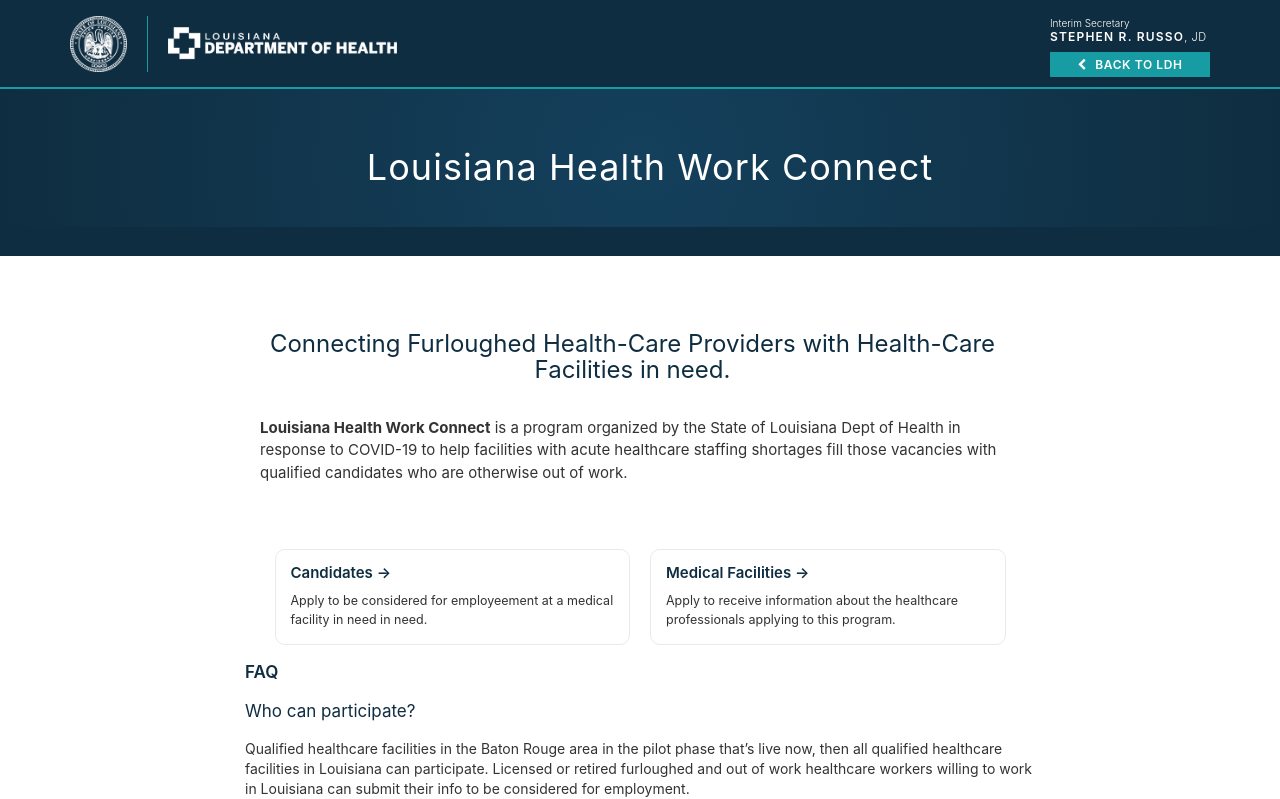
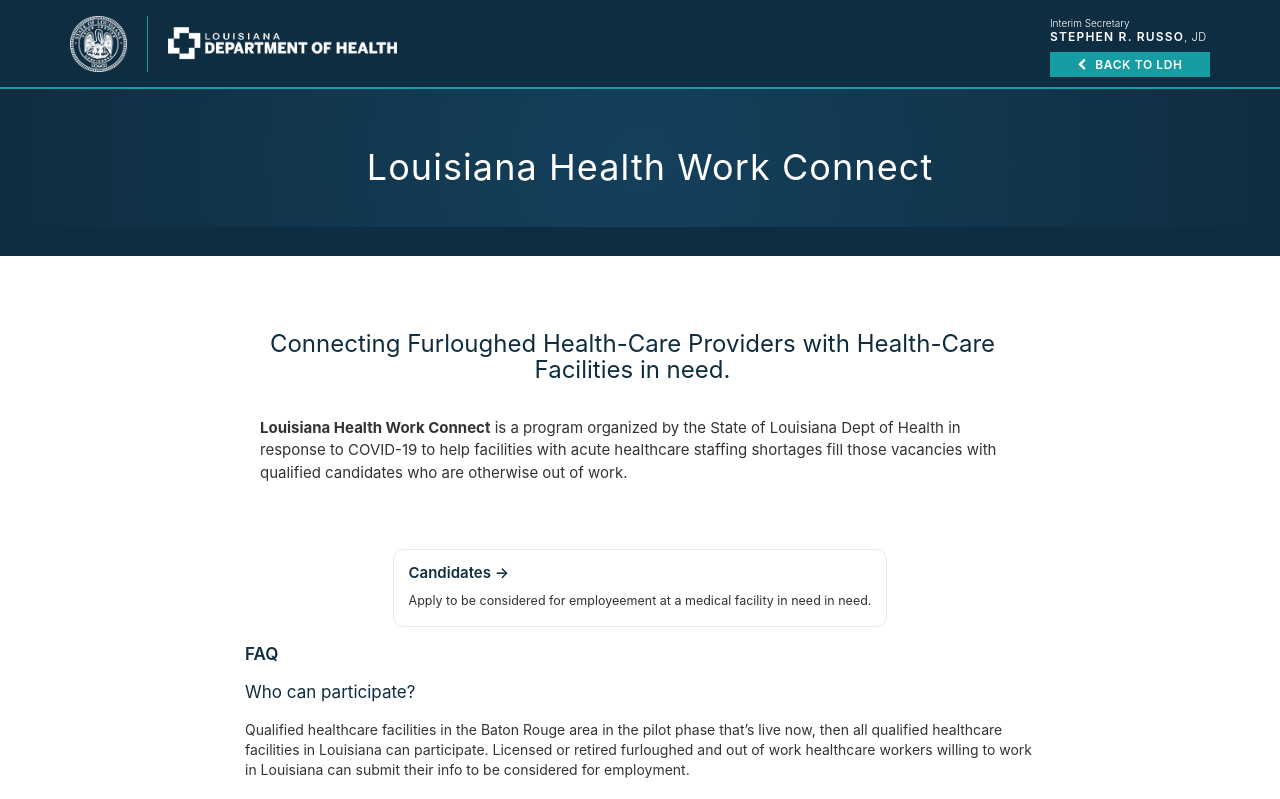
Before and after one commit to usdigitalresponse/la-health-work-connect, a Next.js app: page / in a window 1280 px wide. Shown: the top 799 px of the page. Built offline with nearby package versions, Linux system fonts and the light colour scheme.

Commit message:
Remove Medical Facilities link

```diff
--- a/pages/index.js
+++ b/pages/index.js
@@ -25,16 +25,6 @@
                 <p>
                   Apply to be considered for employeement at a medical facility
                   in need in need.
-                </p>
-              </div>
-            </Link>
-
-            <Link href="/facility-intake">
-              <div className="card">
-                <h3>Medical Facilities &rarr;</h3>
-                <p>
-                  Apply to receive information about the healthcare
-                  professionals applying to this program.
                 </p>
               </div>
             </Link>
@@ -178,7 +168,6 @@
 
           .card {
             margin: 1rem;
-            flex-basis: 45%;
             padding: 1.5rem;
             text-align: left;
             color: inherit;
```
